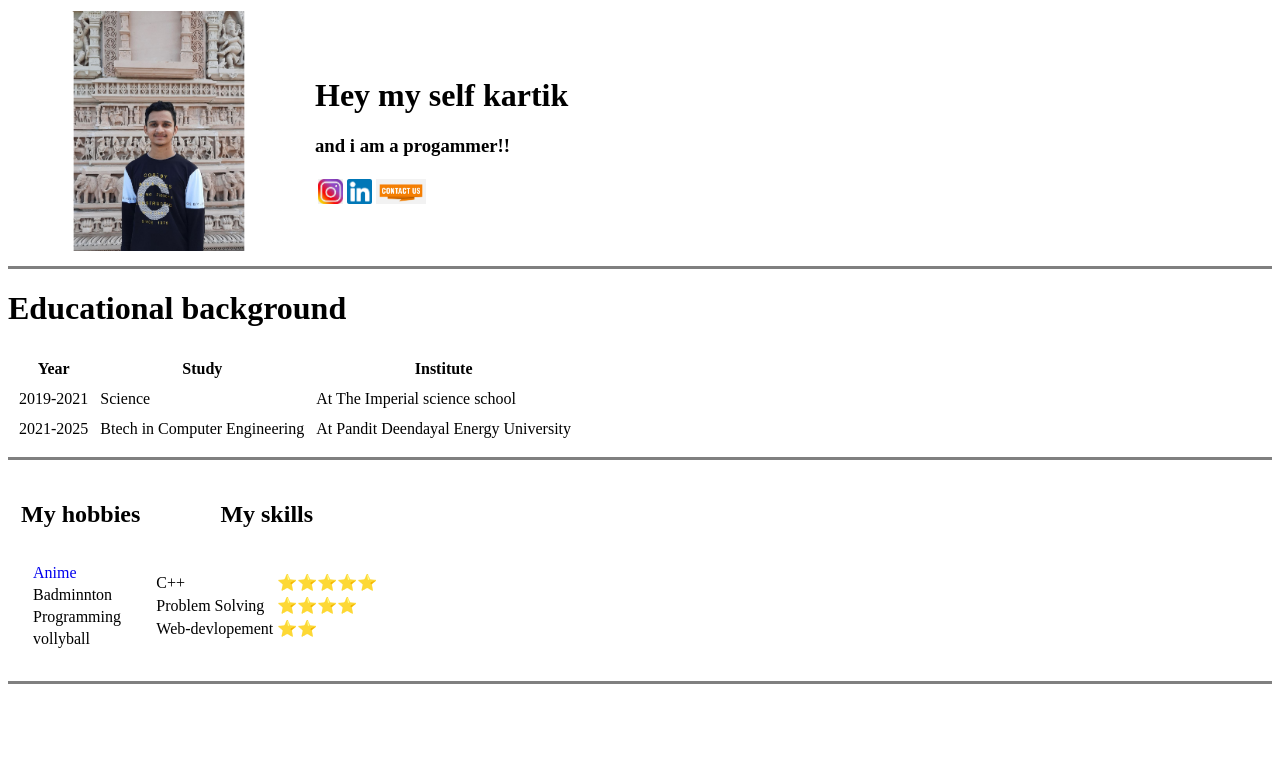
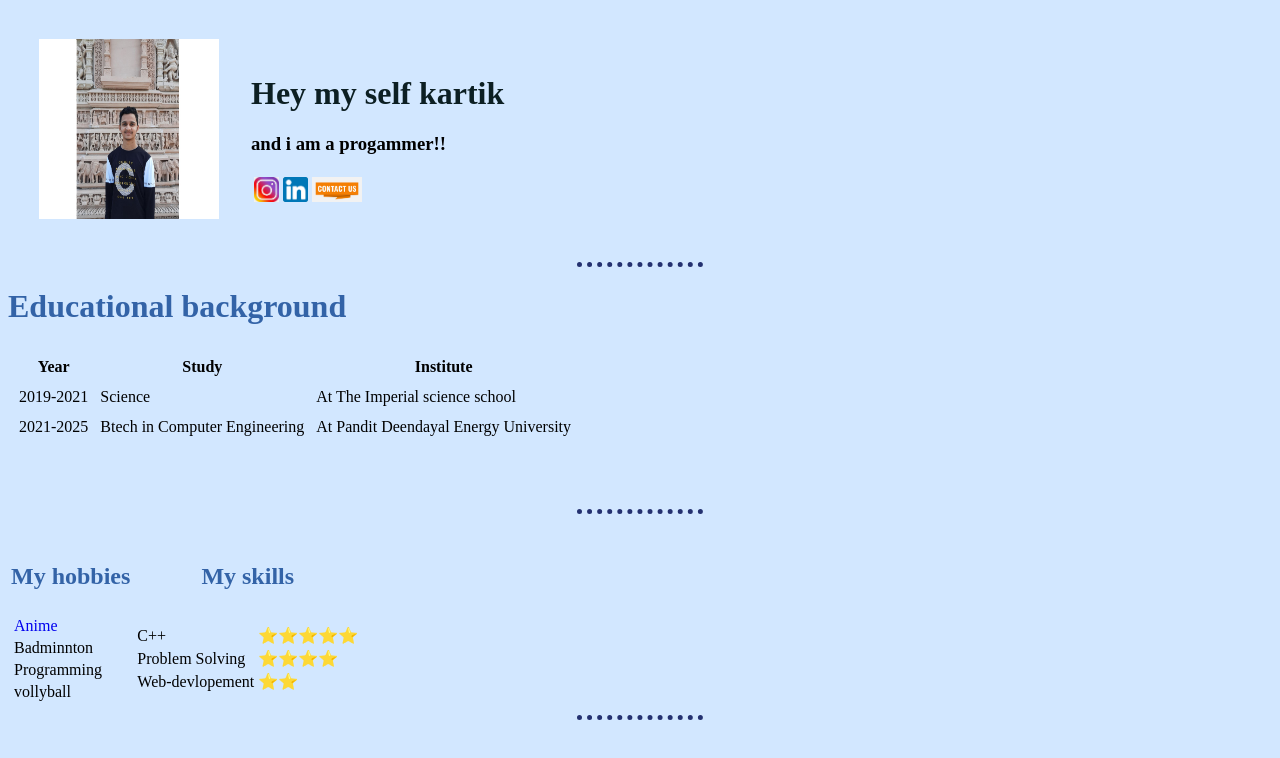
Before and after one commit to k-vaghasiya/cv, a plain HTML site: page index.html in a window 1280 px wide. Drawn offline with Linux system fonts and the light colour scheme.

Commit message:
Update index.html

```diff
--- a/index.html
+++ b/index.html
@@ -6,27 +6,16 @@
         <meta http-equiv="X-UA-Compatible" content="IE=edge">
         <meta name="viewport" content="width=device-width, initial-scale=1.0">
         <title>Kartik</title>
-        <style>
-            .kartik {
-                padding-top: 10px;
-                padding-bottom: 10px;
-                padding-left: 10px;
-                padding-right: 10px;
-            }
-
-            #logo {
-                padding-left: 100%;
-            }
-        </style>
+        <link rel="stylesheet" href="CSS/style.css">
     </head>
 
     <body>
 
-        <table>
+        <table style="border-spacing: 30px;">
             <tr>
-                <td><img src="myphoto.jpg" alt="photo of myself" width="300px" height="240px"></td>
+                <td><img src="myphoto.jpg" alt="photo of myself" width="180px" height="180px"></td>
                 <td>
-                    <h1>Hey my self kartik</h1>
+                    <h1 class="name">Hey my self kartik</h1>
                     <h3>and i am a progammer!! </h3>
                     <table>
                         <tr>
@@ -80,7 +69,7 @@
             </tr>
         </table>
 
-        <hr size="3px" noshade="">
+        <br><br><br><hr size="3px" noshade=""><br>
 
         <table class="kartik">
             <thead>
```
